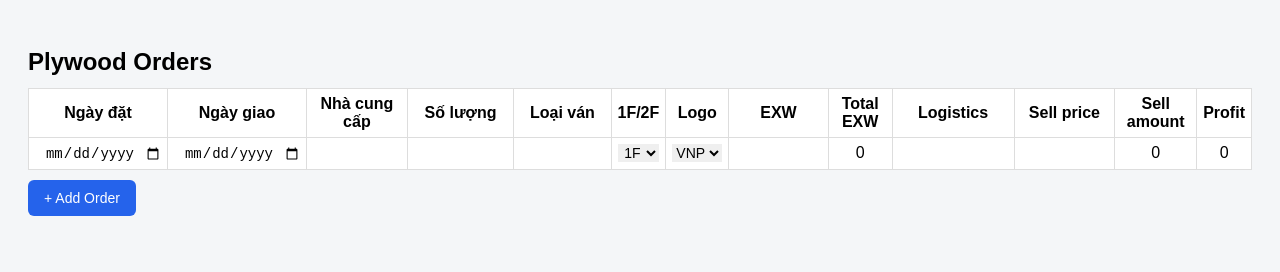
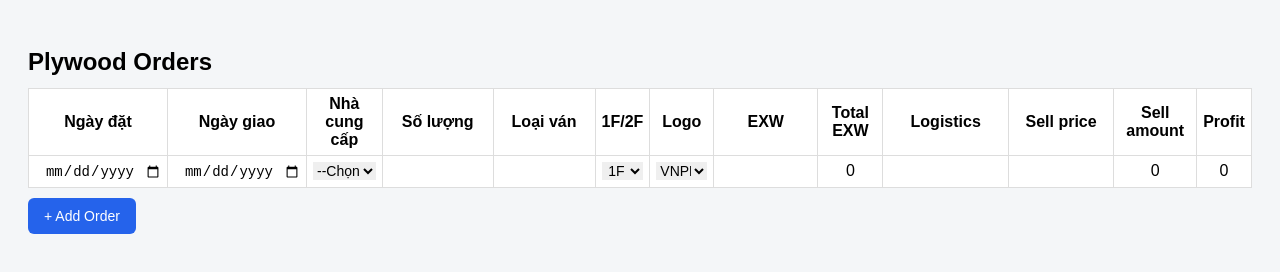
Before and after one commit to hngoc2010-star/noidiatrade, a plain HTML site: page index.html in a window 1280 px wide. Drawn offline with Linux system fonts and the light colour scheme.

Commit message:
Update index.html

```diff
--- a/index.html
+++ b/index.html
@@ -53,8 +53,10 @@
 <td><input type="date"></td>
 
 <td>
-<input list="suppliers">
-<datalist id="suppliers">
+
+<select class="supplierSelect" onchange="toggleSupplierInput(this)">
+
+<option value="">--Chọn--</option>
 
 <option>Cường Vỹ</option>
 <option>Phúc Tiến</option>
@@ -66,7 +68,12 @@
 <option>Phú Hưng</option>
 <option>Thập Hùng</option>
 
-</datalist>
+<option value="custom">Tự nhập</option>
+
+</select>
+
+<input class="supplierInput" placeholder="Nhập nhà cung cấp" style="display:none">
+
 </td>
 
 <td><input class="number qty"></td>
```
